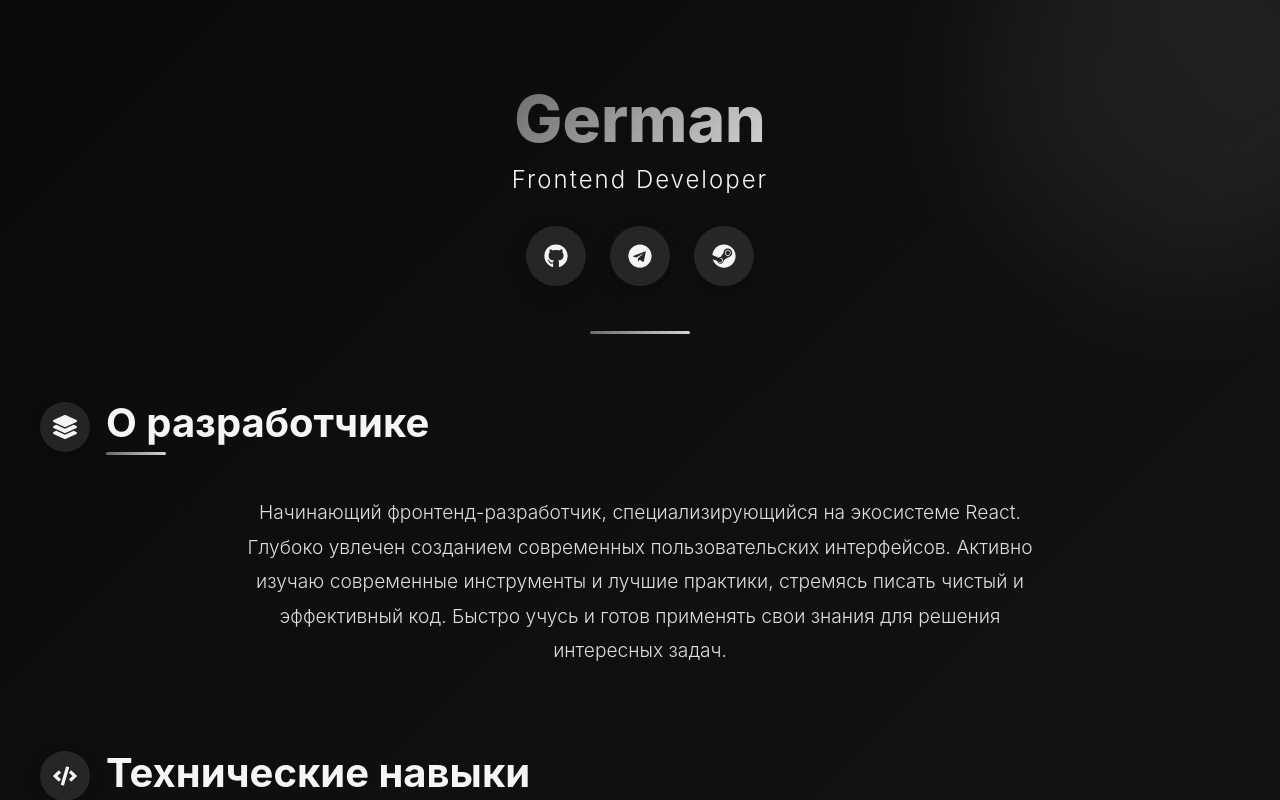
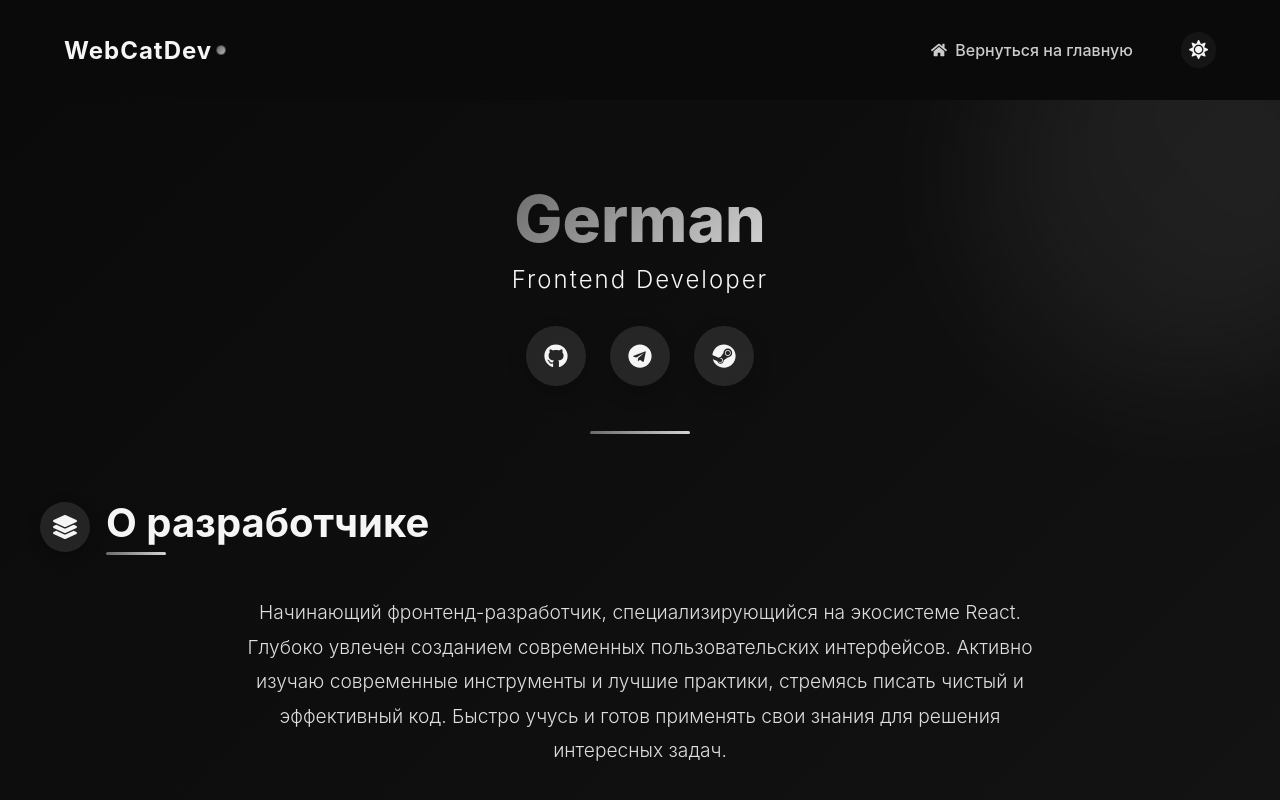
Before and after one commit to Germanfo1uli/Portfolio, a React (Create React App) app in the folder portfolioapp/: page /contacts in a window 1280 px wide. Shown: the top 800 px of the page. Built offline with nearby package versions, Linux system fonts and the light colour scheme.

Commit message:
Временная заглушка навигации

```diff
--- a/portfolioapp/src/Components/MainPage/MainPage.jsx
+++ b/portfolioapp/src/Components/MainPage/MainPage.jsx
@@ -5,8 +5,9 @@ import { FaSun, FaMoon, FaBars, FaTimes } from 'react-icons/fa';
 import AboutUs from '../AboutUs/AboutUs';
 import WorksPage from '../Works/WorksPage';
 import { useTheme } from '../../context/ThemeContext';
-import Footer from "../Footer/Footer";
+import Footer from "../MoreComponents/Footer/Footer";
 import RecomViewPage from "../RecomViewPage/RecomViewPage";
+import Navbar from "../MoreComponents/NavBar/NavBar";
 
 const MainPage = () => {
     const { darkMode, toggleTheme} = useTheme();
@@ -122,37 +123,7 @@ const MainPage = () => {
                 <div className={styles.orb2}></div>
                 <div className={styles.orb3}></div>
             </div>
-            <nav className={`${styles.navbar} ${isVisible ? styles.fadeIn : ''}`}>
-                <div className={styles.logo}>
-                    <span>WebCatDev</span>
-                    <div className={styles.logoDot}></div>
-                </div>
-                <div className={`${styles.navLinks} ${mobileMenuOpen ? styles.navOpen : ''}`}>
-                    <Link to="#experiments" onClick={() => setMobileMenuOpen(false)}>
-                        Эксперименты
-                    </Link>
-                    <Link to="/contacts" onClick={() => setMobileMenuOpen(false)}>
-                        Контакты
-                    </Link>
-                    <Link to="#cases" onClick={() => setMobileMenuOpen(false)}>
-                        Кейсы
-                    </Link>
-                    <button
-                        className={styles.themeToggle}
-                        onClick={toggleTheme}
-                        aria-label="Сменить тему"
-                    >
-                        {darkMode ? <FaSun /> : <FaMoon />}
-                    </button>
-                </div>
-                <button
-                    className={styles.mobileMenuBtn}
-                    onClick={toggleMobileMenu}
-                    aria-label="Меню"
-                >
-                    {mobileMenuOpen ? <FaTimes /> : <FaBars />}
-                </button>
-            </nav>
+            <Navbar/>
             <div className={styles.contentWrapper}>
                 <main className={styles.mainContent}>
                     <div className={`${styles.hero} ${isVisible ? styles.slideUp : ''}`}>
--- a/portfolioapp/src/Components/MainPage/MainPage.module.css
+++ b/portfolioapp/src/Components/MainPage/MainPage.module.css
@@ -632,3 +632,78 @@
         padding: 2rem 5%;
     }
 }
+
+.homeLink {
+    display: flex;
+    align-items: center;
+    gap: 0.5rem;
+    text-decoration: none;
+    font-weight: 500;
+    transition: color 0.3s ease;
+    position: relative;
+    padding: 0.5rem 1rem;
+    border-radius: 8px;
+}
+
+
+.homeLink::after {
+    content: '';
+    position: absolute;
+    bottom: -5px;
+    left: 0;
+    width: 0;
+    height: 2px;
+    background: linear-gradient(90deg, #6b6b6b, #d4d4d4);
+    transition: width 0.3s ease;
+}
+
+.homeLink:hover::after {
+    width: 100%;
+}
+
+.dark .homeLink {
+    color: #cccccc;
+}
+
+.dark .homeLink:hover {
+    color: #ffffff;
+}
+
+.light .homeLink {
+    color: #555555;
+}
+
+.light .homeLink:hover {
+    color: #000000;
+}
+
+@media (max-width: 768px) {
+    .homeLink {
+        flex-direction: column;
+        gap: 0.3rem;
+        text-align: center;
+    }
+
+    .homeLink span {
+        font-size: 0.9rem;
+    }
+}
+body.dark {
+    background-color: #0a0a0a;
+    color: #f5f5f5;
+}
+
+body.light {
+    background-color: #f5f5f5;
+    color: #0a0a0a;
+}
+
+body.dark-theme {
+    background-color: #0a0a0a;
+    color: #f5f5f5;
+}
+
+body.light-theme {
+    background-color: #f5f5f5;
+    color: #0a0a0a;
+}
--- a/portfolioapp/src/Components/Footer/Footer.jsx
+++ b/portfolioapp/src/Components/MoreComponents/Footer/Footer.jsx
@@ -1,6 +1,6 @@
 import React from 'react';
 import { FaGithub, FaTelegram, FaSteam, FaArrowUp } from 'react-icons/fa';
-import { useTheme } from '../../context/ThemeContext';
+import { useTheme } from '../../../context/ThemeContext';
 import styles from './Footer.module.css';
 
 const Footer = () => {
--- /dev/null
+++ b/portfolioapp/src/Components/MoreComponents/NavBar/NavBar.jsx
@@ -0,0 +1,55 @@
+import React, { useState, useEffect } from 'react';
+import { Link } from 'react-router-dom';
+import styles from '../../MainPage/MainPage.module.css';
+import { FaSun, FaMoon, FaBars, FaTimes } from 'react-icons/fa';
+import { useTheme } from '../../../context/ThemeContext';
+
+const Navigation = () => {
+    const { darkMode, toggleTheme } = useTheme();
+    const [isVisible, setIsVisible] = useState(false);
+    const [mobileMenuOpen, setMobileMenuOpen] = useState(false);
+
+    useEffect(() => {
+        setIsVisible(true);
+    }, []);
+
+    const toggleMobileMenu = () => {
+        setMobileMenuOpen(!mobileMenuOpen);
+    };
+
+    return (
+        <nav className={`${styles.navbar} ${isVisible ? styles.fadeIn : ''}`}>
+            <div className={styles.logo}>
+                <span>WebCatDev</span>
+                <div className={styles.logoDot}></div>
+            </div>
+            <div className={`${styles.navLinks} ${mobileMenuOpen ? styles.navOpen : ''}`}>
+                <Link to="#experiments" onClick={() => setMobileMenuOpen(false)}>
+                    Эксперименты
+                </Link>
+                <Link to="/contacts" onClick={() => setMobileMenuOpen(false)}>
+                    Контакты
+                </Link>
+                <Link to="#cases" onClick={() => setMobileMenuOpen(false)}>
+                    Кейсы
+                </Link>
+                <button
+                    className={styles.themeToggle}
+                    onClick={toggleTheme}
+                    aria-label="Сменить тему"
+                >
+                    {darkMode ? <FaSun /> : <FaMoon />}
+                </button>
+            </div>
+            <button
+                className={styles.mobileMenuBtn}
+                onClick={toggleMobileMenu}
+                aria-label="Меню"
+            >
+                {mobileMenuOpen ? <FaTimes /> : <FaBars />}
+            </button>
+        </nav>
+    );
+};
+
+export default Navigation;
--- /dev/null
+++ b/portfolioapp/src/Components/ProfileProgers/ProfileNavigation.jsx
@@ -0,0 +1,54 @@
+import React, { useState, useEffect } from 'react';
+import { Link } from 'react-router-dom';
+import styles from '../MainPage/MainPage.module.css';
+import { FaSun, FaMoon, FaBars, FaTimes, FaHome } from 'react-icons/fa';
+import { useTheme } from '../../context/ThemeContext';
+
+const ProfileNavigation = () => {
+    const { darkMode, toggleTheme } = useTheme();
+    const [isVisible, setIsVisible] = useState(false);
+    const [mobileMenuOpen, setMobileMenuOpen] = useState(false);
+
+    useEffect(() => {
+        setIsVisible(true);
+    }, []);
+
+    const toggleMobileMenu = () => {
+        setMobileMenuOpen(!mobileMenuOpen);
+    };
+
+    return (
+        <nav className={`${styles.navbar} ${isVisible ? styles.fadeIn : ''} ${darkMode ? styles.dark : styles.light}`}>
+            <div className={styles.logo}>
+                <span>WebCatDev</span>
+                <div className={styles.logoDot}></div>
+            </div>
+            <div className={`${styles.navLinks} ${mobileMenuOpen ? styles.navOpen : ''}`}>
+                <Link
+                    to="/"
+                    className={styles.homeLink}
+                    onClick={() => setMobileMenuOpen(false)}
+                >
+                    <FaHome />
+                    <span>Вернуться на главную</span>
+                </Link>
+                <button
+                    className={styles.themeToggle}
+                    onClick={toggleTheme}
+                    aria-label="Сменить тему"
+                >
+                    {darkMode ? <FaSun /> : <FaMoon />}
+                </button>
+            </div>
+            <button
+                className={styles.mobileMenuBtn}
+                onClick={toggleMobileMenu}
+                aria-label="Меню"
+            >
+                {mobileMenuOpen ? <FaTimes /> : <FaBars />}
+            </button>
+        </nav>
+    );
+};
+
+export default ProfileNavigation;
--- a/portfolioapp/src/Components/ProfileProgers/ProfileProgers.jsx
+++ b/portfolioapp/src/Components/ProfileProgers/ProfileProgers.jsx
@@ -1,12 +1,20 @@
 import React from 'react';
 import GermanProfile from "./GermanProfile/GermanProfile";
 import NikitaProfile from "./NikitaProfile/NikitaProfile";
+import { useTheme } from '../../context/ThemeContext';
+import styles from '../MainPage/MainPage.module.css';
+import ProfileNavigation from "./ProfileNavigation";
 
 const ProfileProgers = () => {
+    const { darkMode } = useTheme();
+
     return (
-        <div>
-            <GermanProfile/>
-            <NikitaProfile/>
+        <div className={`${styles.container} ${darkMode ? styles.dark : styles.light}`}>
+            <ProfileNavigation />
+            <div className={styles.contentWrapper}>
+                <GermanProfile/>
+                <NikitaProfile/>
+            </div>
         </div>
     );
 };
--- a/portfolioapp/src/context/ThemeContext.jsx
+++ b/portfolioapp/src/context/ThemeContext.jsx
@@ -20,18 +20,18 @@ export const ThemeProvider = ({ children }) => {
     useEffect(() => {
         localStorage.setItem('theme', darkMode ? 'dark' : 'light');
 
+        if (darkMode) {
+            document.body.classList.add('dark');
+            document.body.classList.remove('light');
+        } else {
+            document.body.classList.add('light');
+            document.body.classList.remove('dark');
+        }
+
         setIsTransitioning(true);
         const timer = setTimeout(() => {
             setIsTransitioning(false);
-        }, 800); // Match animation duration in CSS
-
-        if (darkMode) {
-            document.body.classList.add('dark-theme');
-            document.body.classList.remove('light-theme');
-        } else {
-            document.body.classList.add('light-theme');
-            document.body.classList.remove('dark-theme');
-        }
+        }, 800);
 
         return () => clearTimeout(timer);
     }, [darkMode]);
```
Also changed, not shown: portfolioapp/src/Components/MoreComponents/Footer/Footer.module.css (renamed from portfolioapp/src/Components/Footer/Footer.module.css).
